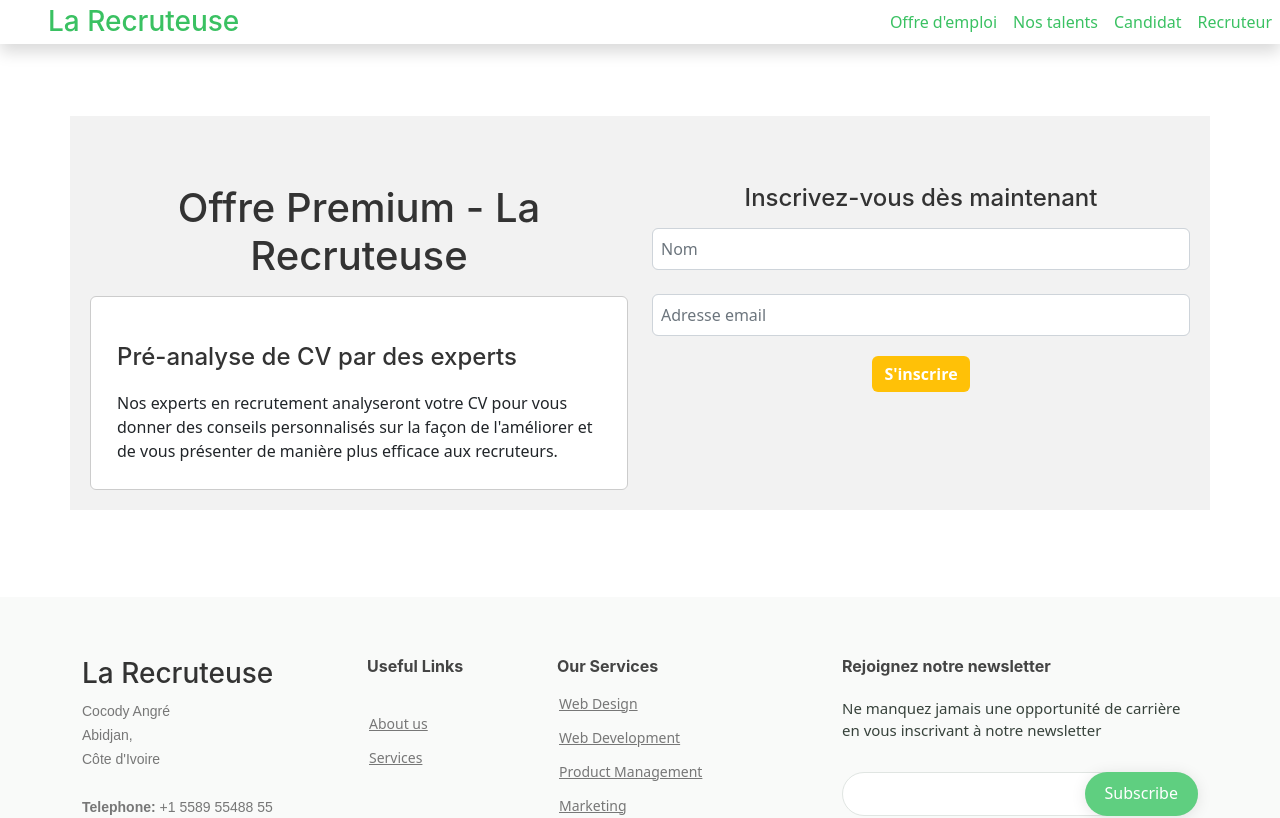
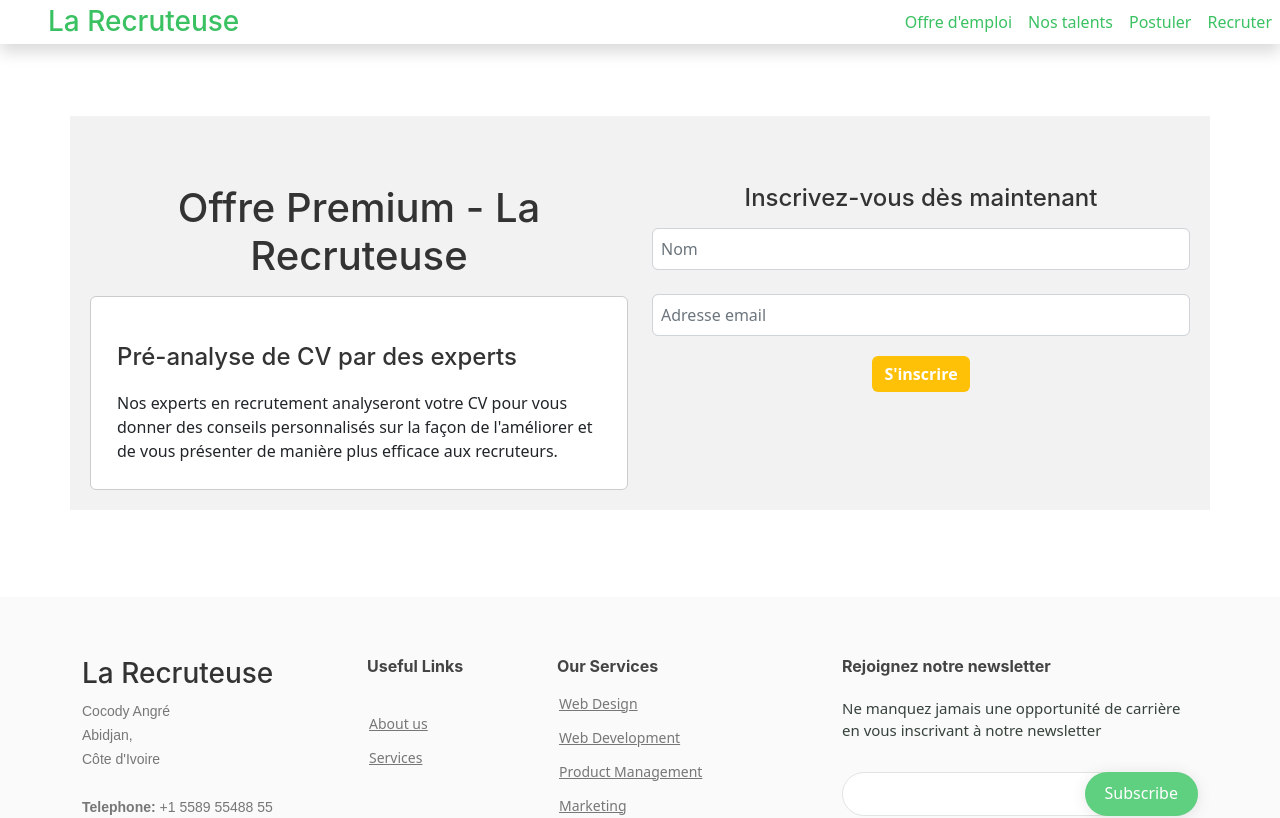
Before and after one commit to christianjunior05/Recruteuse, an Angular app: page /premium in a window 1280 px wide. Shown: the top 818 px of the page. Built offline with nearby package versions, Linux system fonts and the light colour scheme.

Commit message:
modifications de la navbar

```diff
--- a/angular.json
+++ b/angular.json
@@ -35,8 +35,8 @@
                         "production": {
                             "budgets": [{
                                     "type": "initial",
-                                    "maximumWarning": "500kb",
-                                    "maximumError": "1mb"
+                                    "maximumWarning": "2mb",
+                                    "maximumError": "5mb"
                                 },
                                 {
                                     "type": "anyComponentStyle",
@@ -97,4 +97,5 @@
     "cli": {
         "analytics": "3868a5d0-f79e-4d7d-b22e-dda56e371694"
     }
+
 }
--- a/src/app/navbar/navbar.component.html
+++ b/src/app/navbar/navbar.component.html
@@ -1,6 +1,4 @@
-
-
-  <nav class="navbar navbar-expand-lg bg-white navbar-light shadow sticky-top p-0">
+<nav class="navbar navbar-expand-lg bg-white navbar-light shadow sticky-top p-0">
     <a href="index.html" class="navbar-brand d-flex align-items-center px-4 px-lg-5">
         <h3 class="m-0"> La Recruteuse </h3>
     </a>
@@ -12,8 +10,8 @@
 
                 <a routerLink="/offre-emploi" class="nav-link">Offre d'emploi</a>
                 <a routerLink="/talents" class="nav-link">Nos talents</a>
-                <a  routerLink="/inscription-candidat" class="nav-link">Candidat</a>
-                <a  routerLink="/inscription-recruteur" class="nav-link">Recruteur</a>
+                <a  routerLink="/inscription-candidat" class="nav-link">Postuler</a>
+                <a  routerLink="/inscription-recruteur" class="nav-link">Recruter</a>
         </div>
     </div>
 </nav>
```
